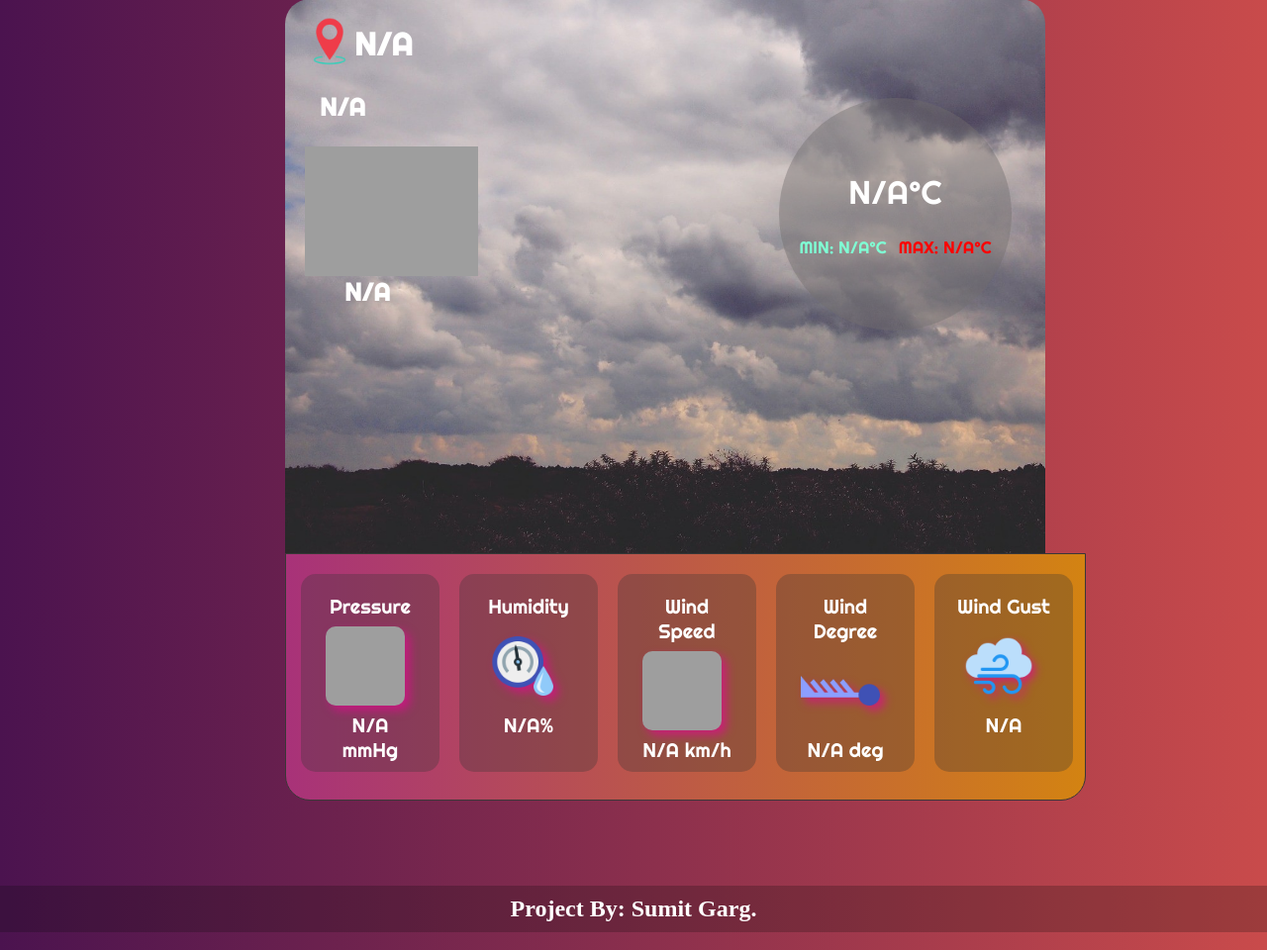
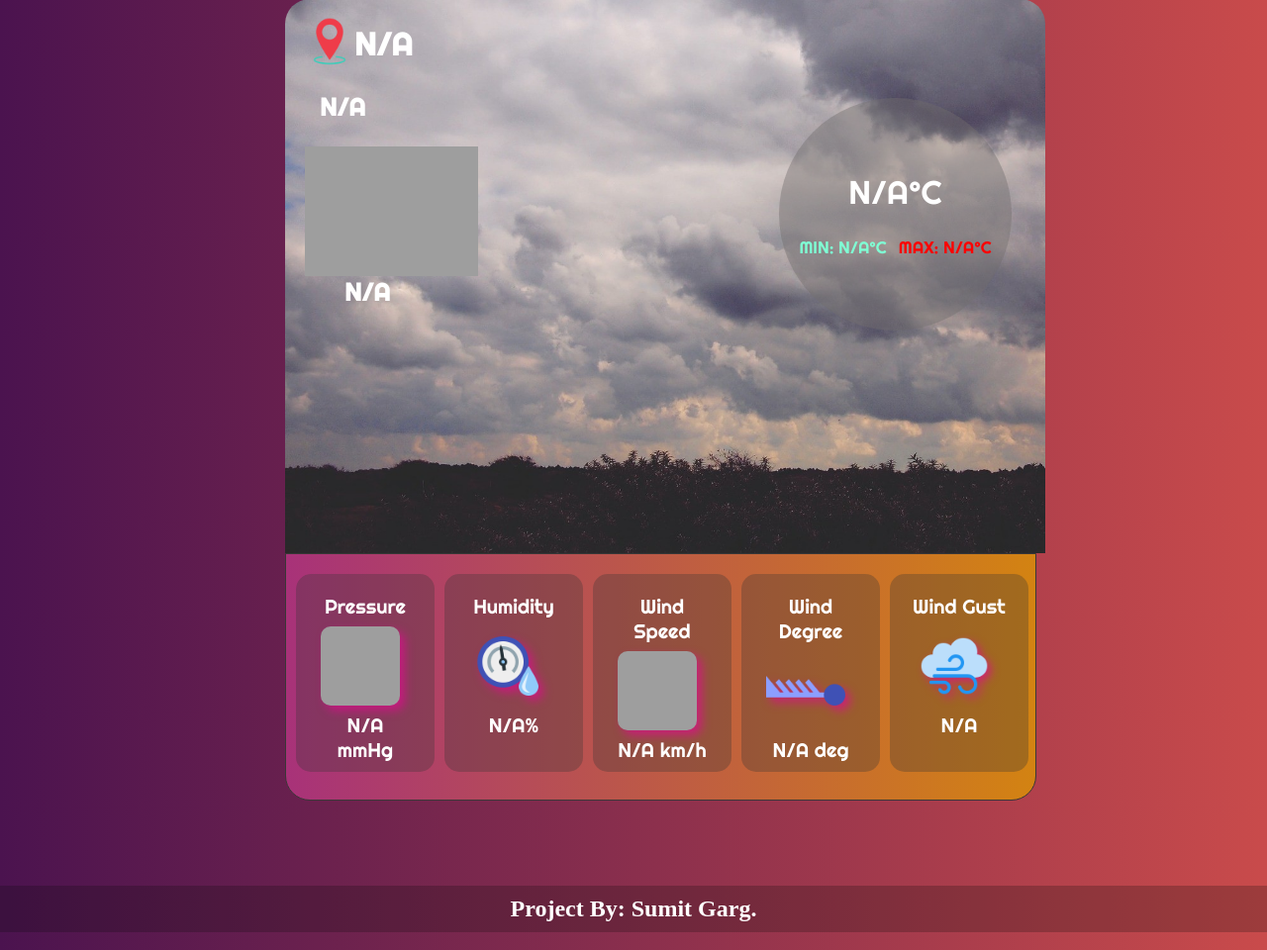
Before and after one commit to sumit-garg1/Weather-App, a Flask app: page / in a window 1280 px wide. Shown: the part 161-1121 px from the top of the page at 99% size. Run offline with Flask 3, Linux system fonts and the light colour scheme; data that the repository does not hold is empty; grey boxes are pictures that could not be loaded.

Commit message:
Update weather.css

```diff
--- a/static/weather.css
+++ b/static/weather.css
@@ -179,7 +179,7 @@ button{
  .box2{
     border: 0.5px solid rgb(58, 55, 55);
     height: 250px;
-    width: 809px;
+    width: 759px;
     border-bottom-right-radius: 25px;
     border-bottom-left-radius: 25px;
     background: linear-gradient(to right, #a83279, #d38312);
@@ -187,16 +187,17 @@ button{
 .grid-container {
     /* border: 1px solid red; */
     display: grid;
-    margin-left: 15px;
+    margin-left: 10px;
     /* grid-template-columns: 1fr 1fr 1fr 1fr; */
-    column-gap: 20px;
+    column-gap: 10px;
     row-gap: 25px;
-    /* border-radius: 15px; */
+    border-radius: 15px;
     /* justify-content: center;
     align-content: center;  */
     grid-template-columns: 140px 140px 140px 140px 140px;
     grid-template-rows: 200px 200px 200px 200px 200px;
     margin-top: 20px;
+    /* margin-right: 10px; */
     overflow: hidden;
 
   }
```
